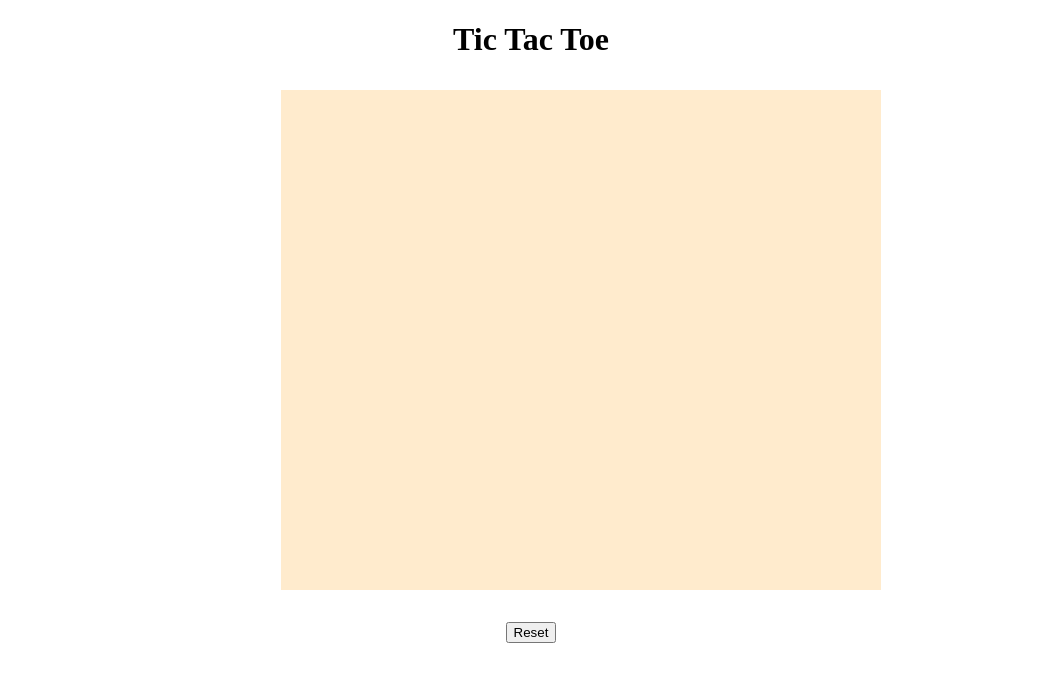
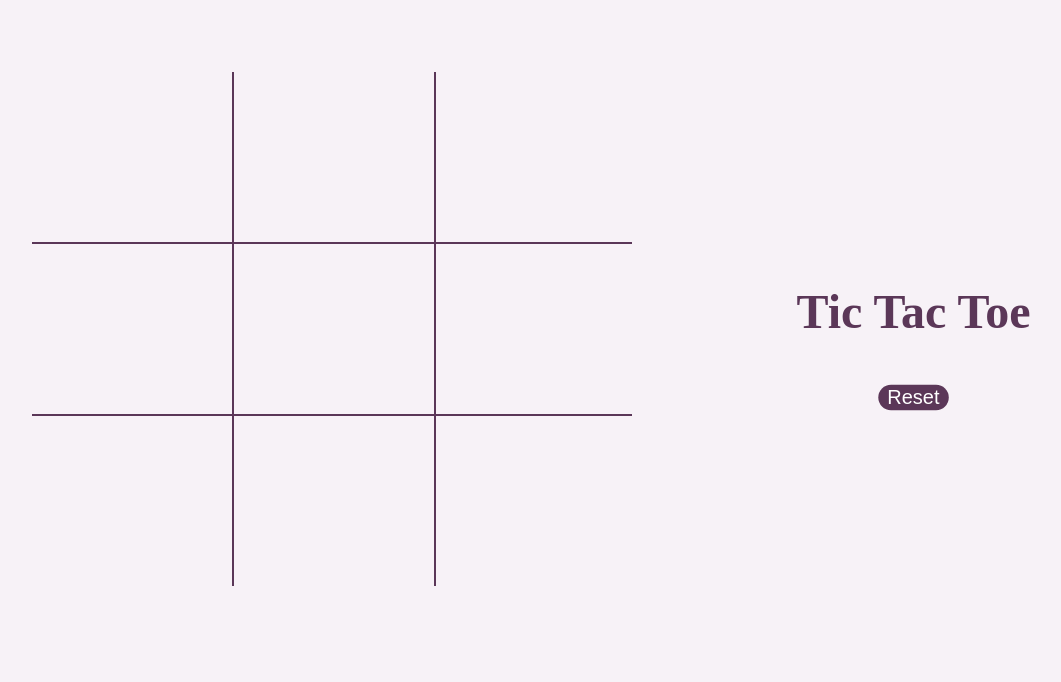
Before and after one commit to enti-re/Tic-Tac-Toe, a plain HTML site: page index.html in a window 1280 px wide. Shown: the whole page, without its empty margins (109-1170 px from the left). Drawn offline with Linux system fonts and the light colour scheme.

Commit message:
styling Complete

```diff
--- a/index.html
+++ b/index.html
@@ -8,8 +8,7 @@
     <title>Document</title>
 </head>
 <body>
-    <h1>Tic Tac Toe</h1>
-    <div class="result"></div>
+    <div class="page">
         <div class="grid">
             <div class="grid-item"></div>
             <div class="grid-item"></div>
@@ -21,7 +20,13 @@
             <div class="grid-item"></div>
             <div class="grid-item"></div>
         </div>
+        <div class="info-section">
+            <h1>Tic Tac Toe </h1>
+            <div class="result"></div>
+            <br />
             <button class="btn">Reset</button>
+        </div>
+    </div>
     <script src="script.js"></script>
 </body>
 </html>
--- a/script.js
+++ b/script.js
@@ -124,9 +124,13 @@ const gameController = (()=>{
             return true;
         if(third==symbol && five==symbol && seven==symbol)
             return true;
-        if(one==symbol && third==symbol && seven==symbol)
+        if(one==symbol && four==symbol && seven==symbol)
             return true;
         if(third==symbol && five==symbol && nine==symbol)
+            return true
+        if(third==symbol && six==symbol && nine==symbol)
+            return true
+        if(one==symbol && four==symbol && seven==symbol)
             return true
         return false
     }
--- a/style.css
+++ b/style.css
@@ -1,21 +1,92 @@
 body{
     text-align: center;
+    background-color: #F7F2F7;
+}
+
+.page{
+    display: flex;
+    justify-content: start;
+    align-items: center;
+    flex-direction: row;
+}
+
+.info-section{
+    display: flex;
+    flex-direction: column;
+    align-items: center;
+    margin: 0 auto;
+}
+
+.info-section h1{
+    color: #5B3758;
+    font-weight: bolder;
+    font-size: 3rem;
+}
+
+.btn{
+    background-color: #5B3758;
+    transform: scale(1.5);
+    border-radius: 10px;
+    color: white;
+    outline: none;
+    border: none;
+}
+
+.btn:hover{
+    background-color: rgba(91, 55, 88,.8);
+    border: none;
+    outline: none;
+}
+
+.result{
+    color: #C65B7C;
+    font-weight: bolder;
+    font-size: 1.7rem;
 }
 
 .grid{
     display: grid;
     grid-template-columns: repeat(3,200px);
-    margin:  2rem auto;
+    margin: 4rem auto;
     max-width: 500px;
     min-height: 500px;
 }
 
 .grid-item{
-    min-width: 200px;
-    max-width: 200px;
-    background-color: blanchedalmond;
+    width: 200px;
+    height: 170px;
+    font-weight: bold;
+    color: #5B3758;
+    font-size: 2rem;
+    display: flex;
+    justify-content: center;
+    align-items: center;
+}
+
+.grid-item:nth-child(5){
+    border: 2px solid #5B3758;
+}
+
+.grid-item:nth-child(2){
+    border-left: 2px solid #5B3758;
+    border-right: 2px solid #5B3758;
+}
+
+.grid-item:nth-child(4){
+    border-top: 2px solid #5B3758;
+    border-bottom: 2px solid #5B3758;
+}
+
+.grid-item:nth-child(6){
+    border-top: 2px solid #5B3758;
+    border-bottom: 2px solid #5B3758;
+}
+
+.grid-item:nth-child(8){
+    border-right: 2px solid #5B3758;
+    border-left: 2px solid #5B3758;
 }
 
 .grid-item:hover{
-    background-color: cadetblue;
+    background-color: rgba(198, 91, 124,.5);
 }
```
Lines whose indentation alone changed are shown as unchanged.
